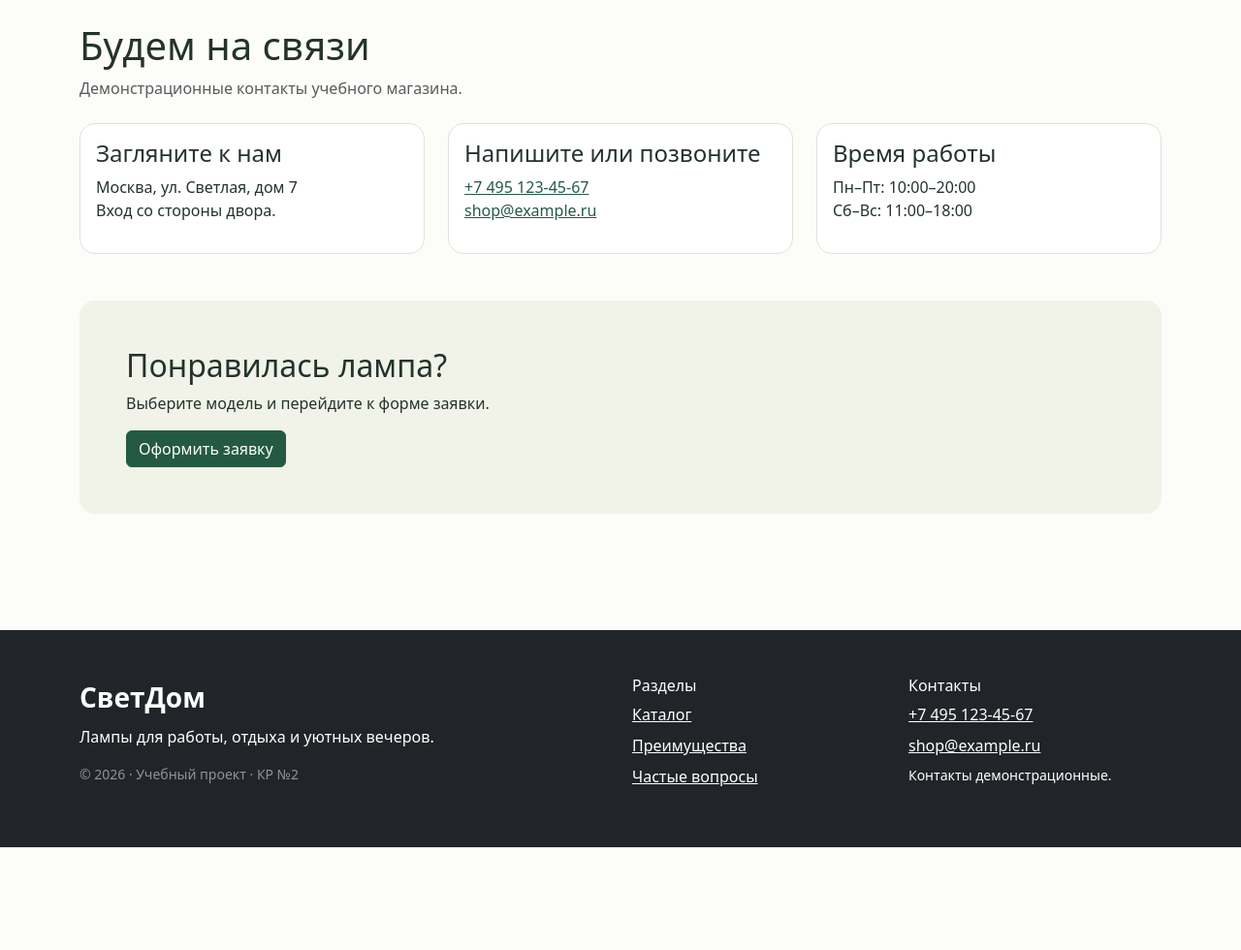
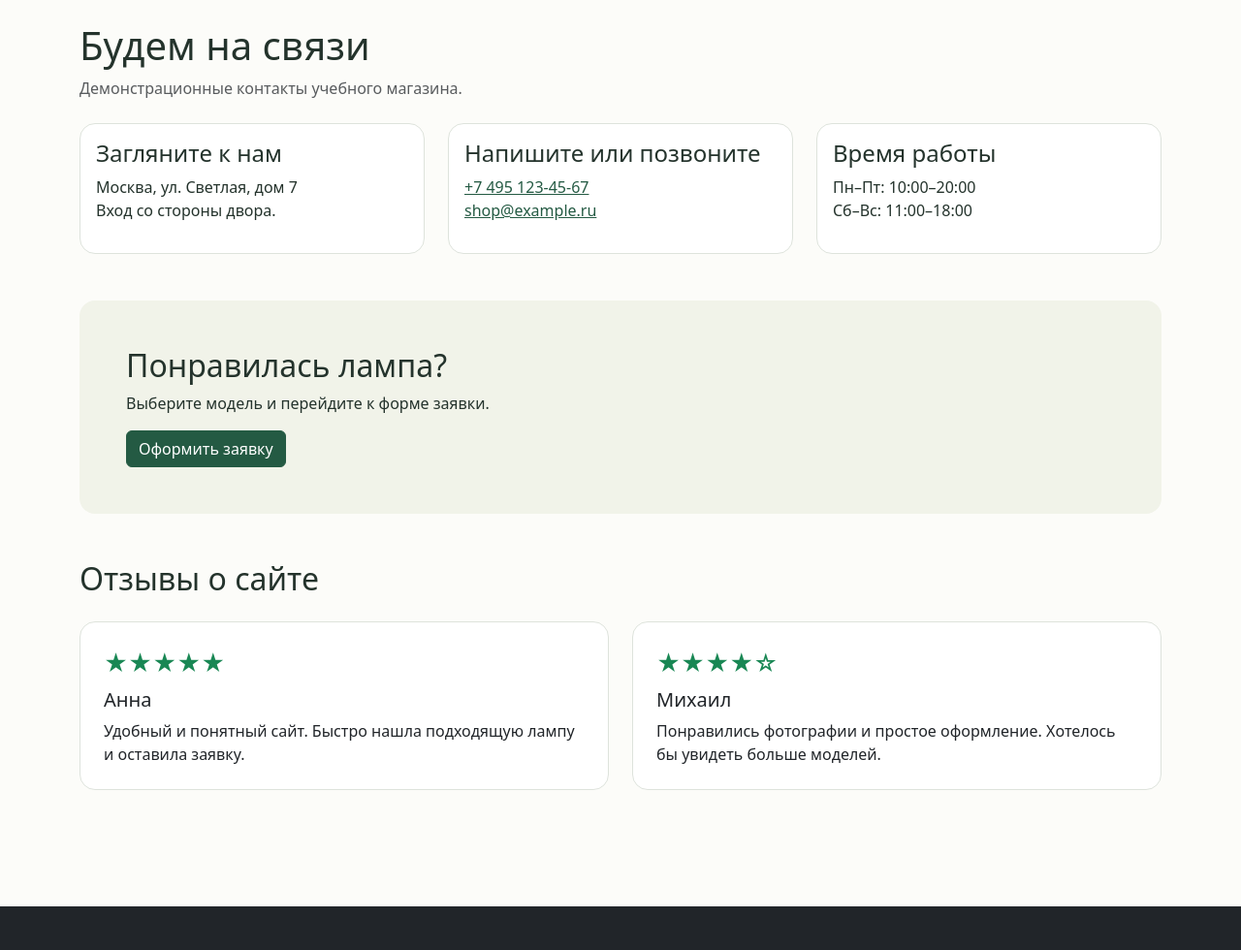
Before and after one commit to mlp09w-arch/kr2-bootstrap-shop, a plain HTML site: page contacts.html in a window 1280 px wide. Shown: the part 70-1050 px from the top of the page at 97% size. Before the commit the page ends 944 px from the top, so only its background shows below. Drawn offline with Linux system fonts and the light colour scheme.

Commit message:
Restore original Anna and Mikhail reviews on contacts page

```diff
--- a/contacts.html
+++ b/contacts.html
@@ -1,7 +1,20 @@
 <!doctype html>
 <html lang="ru"><head><meta charset="utf-8"><meta name="viewport" content="width=device-width, initial-scale=1"><meta name="description" content="Контакты. СветДом — учебный магазин настольных ламп."><title>Контакты — СветДом</title><link rel="icon" href="data:,"><link rel="stylesheet" href="vendor/bootstrap/css/bootstrap.min.css"><link rel="stylesheet" href="css/custom.css"></head><body>
 <a class="visually-hidden-focusable position-absolute p-3 bg-white" href="#main-content">Перейти к содержимому</a><header class="sticky-top bg-white border-bottom"><nav class="navbar navbar-expand-lg" aria-label="Основная навигация"><div class="container"><a class="navbar-brand fw-bold fs-3" href="index.html">Свет<span class="text-success">Дом</span><span class="brand-dot" aria-hidden="true">●</span></a><button class="navbar-toggler" type="button" data-bs-toggle="collapse" data-bs-target="#navigation" aria-controls="navigation" aria-expanded="false" aria-label="Открыть меню"><span class="navbar-toggler-icon"></span></button><div class="collapse navbar-collapse" id="navigation"><ul class="navbar-nav ms-auto gap-lg-2"><li class="nav-item"><a class="nav-link "  href="index.html">Главная</a></li><li class="nav-item"><a class="nav-link "  href="catalog.html">Каталог</a></li><li class="nav-item"><a class="nav-link "  href="product.html">Лампа «Лайм»</a></li><li class="nav-item"><a class="nav-link "  href="order.html">Заявка</a></li><li class="nav-item"><a class="nav-link active" aria-current=page href="contacts.html">Контакты</a></li></ul></div></div></nav></header>
-<main class="container py-4" id="main-content"><h1>Будем на связи</h1><p class="text-body-secondary mb-4">Демонстрационные контакты учебного магазина.</p><div class="row g-4"><div class="col-12 col-md-4"><article class="card h-100 card-body"><h2 class="h4">Загляните к нам</h2><address>Москва, ул. Светлая, дом 7<br>Вход со стороны двора.</address></article></div><div class="col-12 col-md-4"><article class="card h-100 card-body"><h2 class="h4">Напишите или позвоните</h2><a href="tel:+74951234567">+7 495 123-45-67</a><a href="mailto:shop@example.ru">shop@example.ru</a></article></div><div class="col-12 col-md-4"><article class="card h-100 card-body"><h2 class="h4">Время работы</h2><p>Пн–Пт: 10:00–20:00<br>Сб–Вс: 11:00–18:00</p></article></div></div><section class="hero rounded-4 p-4 p-md-5 my-5"><h2>Понравилась лампа?</h2><p>Выберите модель и перейдите к форме заявки.</p><a class="btn btn-primary" href="order.html">Оформить заявку</a></section></main>
+<main class="container py-4" id="main-content"><h1>Будем на связи</h1><p class="text-body-secondary mb-4">Демонстрационные контакты учебного магазина.</p><div class="row g-4"><div class="col-12 col-md-4"><article class="card h-100 card-body"><h2 class="h4">Загляните к нам</h2><address>Москва, ул. Светлая, дом 7<br>Вход со стороны двора.</address></article></div><div class="col-12 col-md-4"><article class="card h-100 card-body"><h2 class="h4">Напишите или позвоните</h2><a href="tel:+74951234567">+7 495 123-45-67</a><a href="mailto:shop@example.ru">shop@example.ru</a></article></div><div class="col-12 col-md-4"><article class="card h-100 card-body"><h2 class="h4">Время работы</h2><p>Пн–Пт: 10:00–20:00<br>Сб–Вс: 11:00–18:00</p></article></div></div><section class="hero rounded-4 p-4 p-md-5 my-5"><h2>Понравилась лампа?</h2><p>Выберите модель и перейдите к форме заявки.</p><a class="btn btn-primary" href="order.html">Оформить заявку</a></section><section class="my-5" id="reviews" aria-labelledby="reviews-title">
+<h2 class="mb-4" id="reviews-title">Отзывы о сайте</h2>
+<div class="row g-4">
+<div class="col-12 col-md-6"><article class="card h-100"><div class="card-body p-4">
+<p class="text-success fs-4 mb-2" aria-label="Оценка 5 из 5"><span aria-hidden="true">★★★★★</span></p>
+<h3 class="h5 card-title">Анна</h3>
+<p class="card-text mb-0">Удобный и понятный сайт. Быстро нашла подходящую лампу и оставила заявку.</p>
+</div></article></div>
+<div class="col-12 col-md-6"><article class="card h-100"><div class="card-body p-4">
+<p class="text-success fs-4 mb-2" aria-label="Оценка 4 из 5"><span aria-hidden="true">★★★★☆</span></p>
+<h3 class="h5 card-title">Михаил</h3>
+<p class="card-text mb-0">Понравились фотографии и простое оформление. Хотелось бы увидеть больше моделей.</p>
+</div></article></div>
+</div></section></main>
 <footer class="bg-dark text-white mt-5 py-5"><div class="container"><div class="row g-4"><div class="col-12 col-md-6"><a href="index.html" class="fs-3 text-white text-decoration-none fw-bold">СветДом</a><p class="mt-2">Лампы для работы, отдыха и уютных вечеров.</p><p class="small text-white-50">© 2026 · Учебный проект · КР №2</p></div><div class="col-6 col-md-3"><h2 class="h6">Разделы</h2><a class="d-block text-white mb-2" href="catalog.html">Каталог</a><a class="d-block text-white mb-2" href="index.html#advantages">Преимущества</a><a class="d-block text-white" href="index.html#faq">Частые вопросы</a></div><div class="col-6 col-md-3"><h2 class="h6">Контакты</h2><a class="text-white d-block mb-2" href="tel:+74951234567">+7 495 123-45-67</a><a class="text-white" href="mailto:shop@example.ru">shop@example.ru</a><p class="small mt-2">Контакты демонстрационные.</p></div></div></div></footer>
 <div class="modal fade" id="deliveryModal" tabindex="-1" aria-labelledby="deliveryTitle" aria-hidden="true"><div class="modal-dialog modal-dialog-centered"><div class="modal-content"><div class="modal-header"><h2 class="modal-title fs-5" id="deliveryTitle">Доставка и оплата</h2><button class="btn-close" type="button" data-bs-dismiss="modal" aria-label="Закрыть окно"></button></div><div class="modal-body"><p>Самовывоз: Москва, ул. Светлая, 7. Доставка по Москве — 350 ₽, бесплатно при заказе от 7 000 ₽.</p><p>Оплата при получении. Условия приведены для учебного сценария, реальные заказы не принимаются.</p></div><div class="modal-footer"><button class="btn btn-outline-secondary" type="button" data-bs-dismiss="modal">Понятно</button><a class="btn btn-primary" href="order.html">Оформить заявку</a></div></div></div></div>
 <script src="vendor/bootstrap/js/bootstrap.bundle.min.js"></script><script src="js/main.js"></script></body></html>
```
